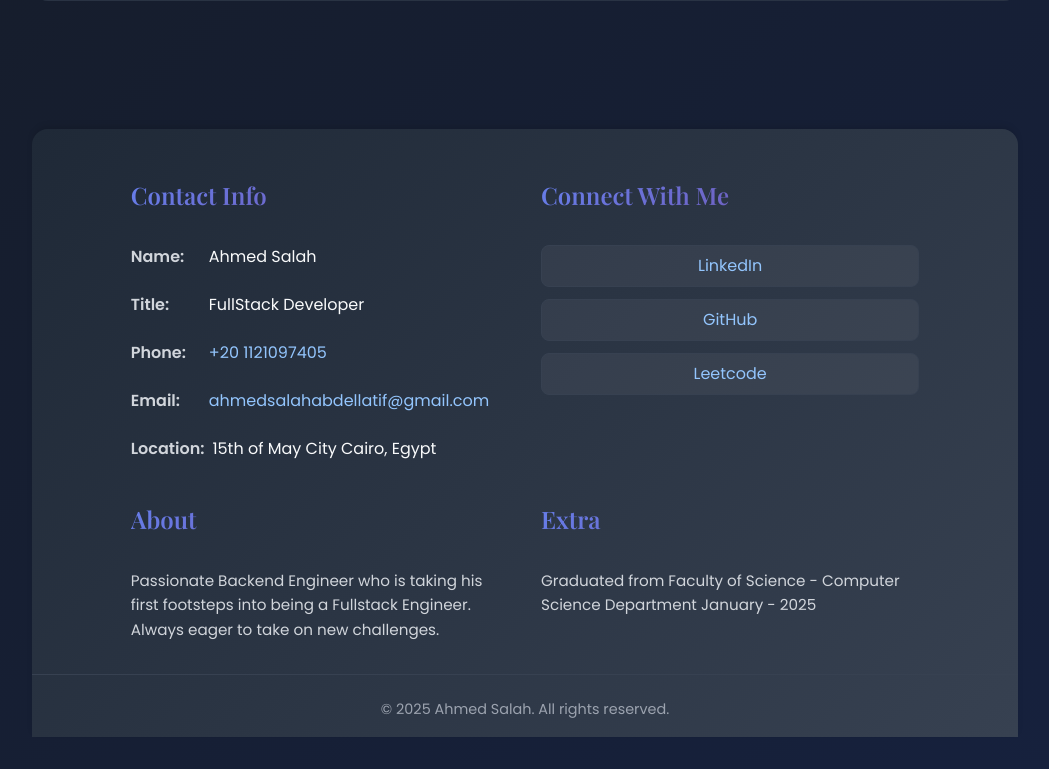
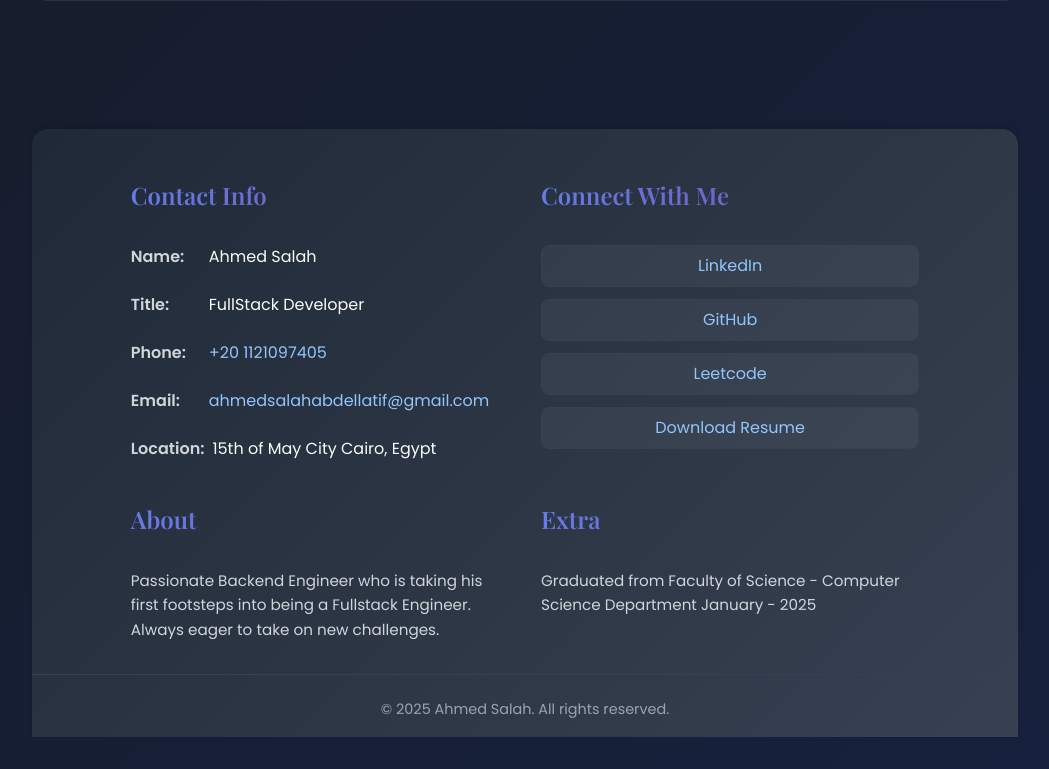
Before and after one commit to AhmedSalah121/portfolio, a React (Vite) app: page / in a window 1280 px wide. Shown: the part 2408-3177 px from the top of the page, without its empty margins (115-1164 px from the left). Built offline with nearby package versions, Linux system fonts and the light colour scheme.

Commit message:
Add Download Resume button to footer with placeholder PDF
Co-authored-by: AhmedSalah121 <93098318+AhmedSalah121@users.noreply.github.com>

```diff
--- a/src/components/footer.tsx
+++ b/src/components/footer.tsx
@@ -85,6 +85,13 @@ function Footer({
                 Leetcode
               </a>
             )}
+            <a
+              href='/resume.pdf'
+              download='Ahmed_Salah_Resume.pdf'
+              className={classes.socialLink}
+            >
+              Download Resume
+            </a>
           </div>
         </div>
 
```
Also changed, not shown: 1 other file (tests, documents, lock files or other folders).
